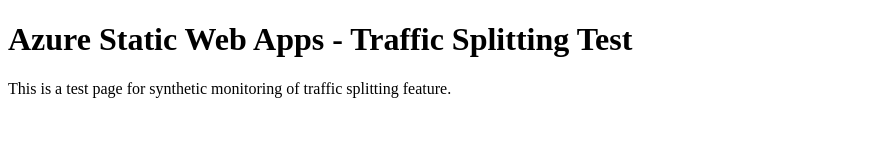
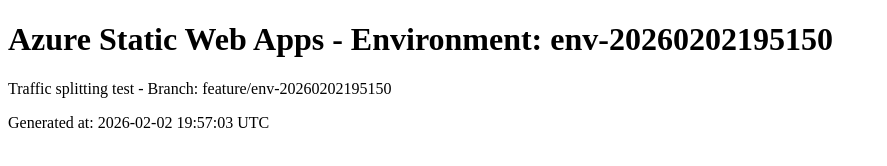
Before and after one commit to skylathadani-ms/synthetics-swa-traffic-20260202195150, a plain HTML site: page index.html in a window 1280 px wide. Shown: the whole page, without its empty margins (0-887 px from the left). Drawn offline with Linux system fonts and the light colour scheme.

Commit message:
Update index.html for env-20260202195150

```diff
--- a/index.html
+++ b/index.html
@@ -1,10 +1,11 @@
 <!DOCTYPE html>
 <html>
 <head>
-<title>Synthetics Test - Traffic Splitting</title>
+<title>Environment: env-20260202195150</title>
 </head>
 <body>
-<h1>Azure Static Web Apps - Traffic Splitting Test</h1>
-<p>This is a test page for synthetic monitoring of traffic splitting feature.</p>
+<h1>Azure Static Web Apps - Environment: env-20260202195150</h1>
+<p>Traffic splitting test - Branch: feature/env-20260202195150</p>
+<p>Generated at: 2026-02-02 19:57:03 UTC</p>
 </body>
 </html>
```
